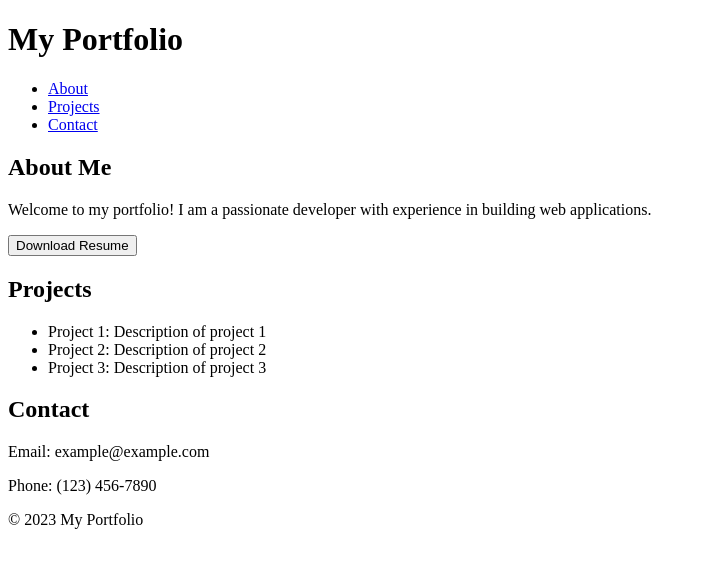
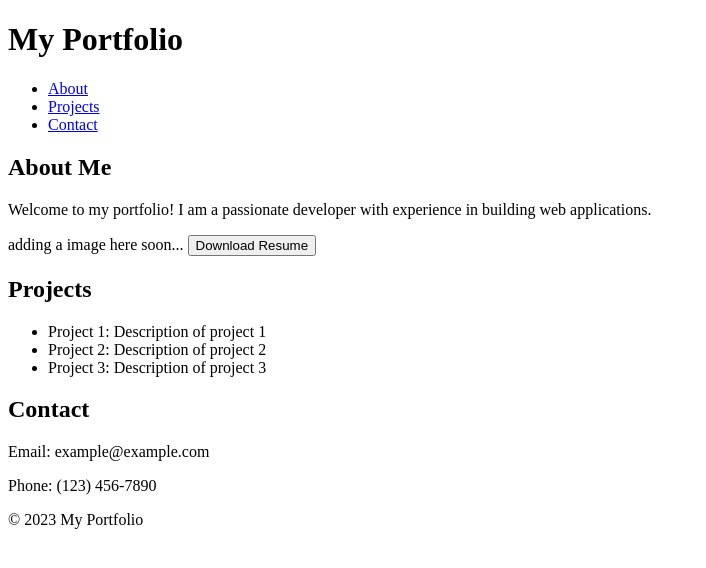
Before and after one commit to smsophiemi/smsophiemi.github.io, a React (Create React App) app: page / in a window 1280 px wide. Shown: the top 568 px of the page, without its empty margins (0-706 px from the left). Built offline with nearby package versions, Linux system fonts and the light colour scheme.

Commit message:
test to see if pages deploys

```diff
--- a/src/App.tsx
+++ b/src/App.tsx
@@ -32,6 +32,7 @@ function App() {
             Welcome to my portfolio! I am a passionate developer with experience
             in building web applications.
           </p>
+          <span>adding a image here soon... </span>
           <button
             onClick={() => downloadFile(resumeURL, resumeFileName)}> Download Resume
           </button>
```
